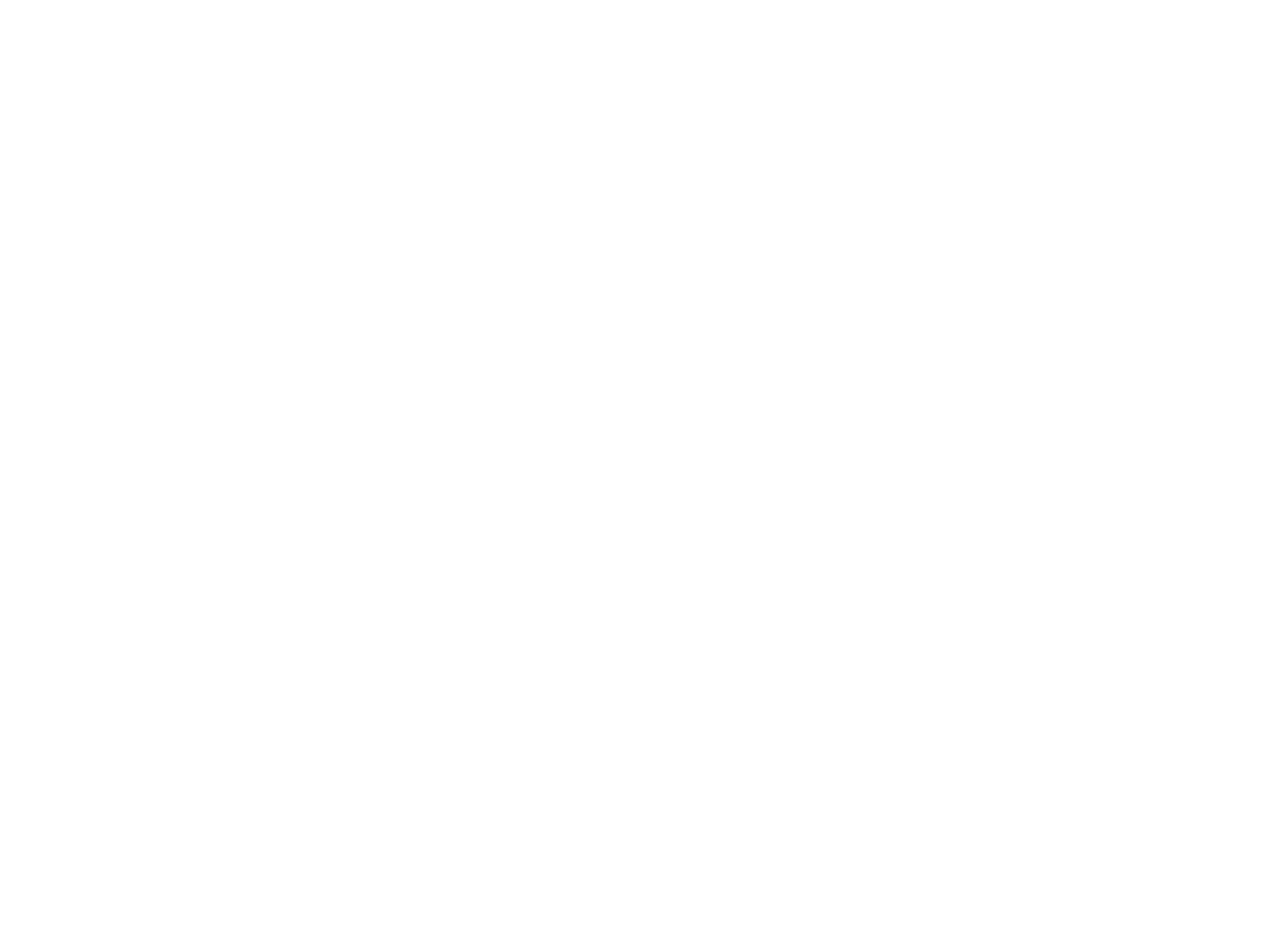
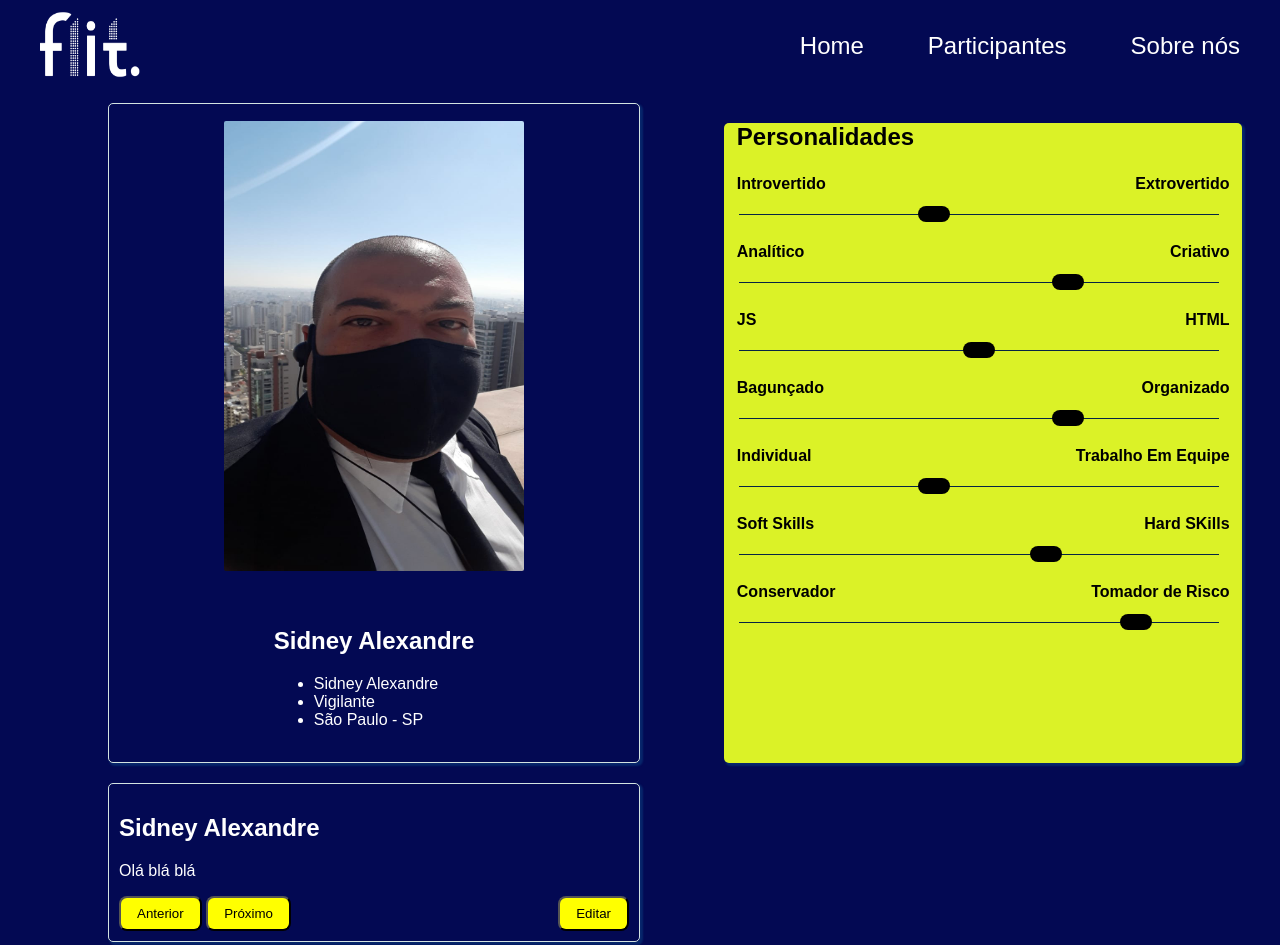
Before and after one commit to TSThiago/Flitdex, a plain HTML site: page pages/index.html in a window 1280 px wide. Before the commit the page ends 800 px from the top, so only its background shows below. Drawn offline with Linux system fonts and the light colour scheme.

Commit message:
Finalizando index e style. Falta ajustes na main.js.

```diff
--- a/pages/index.html
+++ b/pages/index.html
@@ -1,13 +1,109 @@
 <!DOCTYPE html>
 <html lang=>
+
 <head>
     <meta charset="UTF-8">
     <meta name="viewport" content="width=device-width, initial-scale=1.0">
-    <title>Flitdex</title>
+    <title>Sidney</title>
     <link rel="stylesheet" href="/styles/styles.css">
     <link rel="stylesheet" href="/src/main.js">
 </head>
+
 <body>
-    <div></div>
+    <header>
+        <section class="logo">
+            <img src="/assets/logo_semsite_semfundo.png" width="100px" height="75px" />
+        </section>
+        <nav>
+            <section class="navBar">
+                <a href="">Home</a>
+                <a href="">Participantes</a>
+                <a href="">Sobre nós</a>
+            </section>
+        </nav>
+    </header>
+    <main class="content">
+        <section class="presentation">
+            <div>
+                <img id="sidneyImg" src="/assets/IMG-20200517-WA0013.jpg" width="300" height="450"/>
+            </div>
+            <div>
+                <h2>Sidney Alexandre</h2>
+                <ul>
+                    <li>Sidney Alexandre</li>
+                    <li>Vigilante</li>
+                    <li>São Paulo - SP</li>
+                </ul>
+            </div>
+
+        </section>
+        <section class="description">
+            <h2>Sidney Alexandre</h2>
+            <p>Olá blá blá</p>
+            <div class="buttons">
+                <div>
+                    <button class="button">Anterior</button>
+                    <button class="button">Próximo</button>
+                </div>
+                <div>
+                    <button class="button">Editar</button>
+                </div>
+            </div>
+        </section>
+
+        <section>
+            <div class="table">
+                <div class="title">
+                    <h2>Personalidades</h2>
+                </div>
+
+                <div class="tableDivs">
+                    <div class="RangePersonalities">
+                        <span>Introvertido</span>
+                        <span>Extrovertido</span>
+                    </div>
+                    <input value="40" type="range">
+
+                    <div class="RangePersonalities">
+                        <span>Analítico</span>
+                        <span>Criativo</span>
+                    </div>
+                    <input value="70" type="range">
+
+                    <div class="RangePersonalities">
+                        <span>JS</span>
+                        <span>HTML</span>
+                    </div>
+                    <input value="50" type="range">
+
+                    <div class="RangePersonalities">
+                        <span>Bagunçado</span>
+                        <span>Organizado</span>
+                    </div>
+                    <input value="70" type="range">
+
+                    <div class="RangePersonalities">
+                        <span>Individual</span>
+                        <span>Trabalho Em Equipe</span>
+                    </div>
+                    <input value="40" type="range">
+
+                    <div class="RangePersonalities">
+                        <span>Soft Skills</span>
+                        <span>Hard SKills</span>
+                    </div>
+                    <input value="65" type="range">
+
+                    <div class="RangePersonalities">
+                        <span>Conservador</span>
+                        <span>Tomador de Risco</span>
+                    </div>
+                    <input value="85" type="range">
+                </div>
+            </div>
+
+        </section>
+
 </body>
+
 </html>
--- a/src/main.js
+++ b/src/main.js
@@ -0,0 +1,32 @@
+const textButton = document.getElementById('editButton')
+const changedText = document.getElementById('text')
+
+if (window.localStorage.length === 0) {
+    function changeText(e) {
+        changedText.textContent = window.localStorage.getItem("NewText")
+    }
+
+    function inputNewText(e) {
+        e.target.value = prompt("insira o novo texto:")
+        window.localStorage.setItem("NewText", e.target.value)
+        changeText(e)
+    }
+
+    textButton.addEventListener('click', inputNewText)
+
+} else {
+
+    changedText.textContent = window.localStorage.getItem("NewText")
+    function changeText(e) {
+        changedText.textContent = window.localStorage.getItem("NewText")
+    }
+
+    function inputNewText(e) {
+        e.target.value = prompt("insira o novo texto:")
+        window.localStorage.setItem("NewText", e.target.value)
+        changeText(e)
+    }
+
+    textButton.addEventListener('click', inputNewText)
+
+}
--- a/styles/styles.css
+++ b/styles/styles.css
@@ -0,0 +1,169 @@
+/* Body */
+
+body {
+    background: #030953;
+    font-family: Arial, Helvetica, sans-serif;
+}
+
+/* Header */
+
+header {
+    min-height: 4vh;
+    display: flex;
+    align-items: center;
+    justify-content: space-between;
+}
+
+/* Navbar */
+
+nav {
+    height: 4vh;
+    display: flex;
+    align-items: center;
+}
+
+.logo {
+    display: flex;
+    margin-left: 2rem;
+    justify-content: flex-start;
+}
+
+.navBar {
+    display: flex;
+    align-items: center;
+}
+
+.navBar>a {
+    color: white;
+    font-size: 1.5rem;
+    margin-left: 2rem;
+    margin-right: 2rem;
+    text-decoration: none;
+    transition: color 1s;
+}
+
+.navBar>a:hover {
+    color: #eaf20b;
+}
+
+.presentation {
+    grid-area: profile;
+    display: flex;
+    flex-wrap: wrap;
+    justify-content: center;
+    align-items: center;
+    border: solid 1px rgb(211, 227, 225);
+    gap: 20px;
+    padding: 10px;
+    box-shadow: 2px 2px 2px 1px rgba(26, 153, 207, 0.2);
+    border-radius: 5px;
+}
+
+#sidneyImg {
+    border-radius: 2px;
+
+}
+
+/* Main */
+
+.description {
+    grid-area: description;
+    border: solid 1px rgb(211, 227, 225);
+    gap: 20px;
+    padding: 10px;
+    box-shadow: 2px 2px 2px 1px rgba(26, 153, 207, 0.2);
+    border-radius: 5px;
+}
+
+.content {
+    display: grid;
+    margin: 0 auto;
+    grid-template-columns: 20vw 20vw 40vw;
+    grid-template-areas: "profile profile skills" "description description skills";
+    justify-content: center;
+    padding: 20px;
+    gap: 20px;
+    color: white;
+}
+
+.button {
+    padding: 8px 16px;
+    border-radius: 8px;
+    background-color: yellow;
+    cursor: pointer;
+}
+
+.buttons {
+    display: flex;
+    justify-content: space-between;
+}
+
+.button:hover {
+    box-shadow: none;
+    background-color: white;
+}
+
+
+/* Table Part */
+
+.table {
+    background-color: #dbf227;
+    margin-top: 2vh;
+    margin-left: 5vw;
+    grid-area: table;
+    width: 40.5vw;
+    height: 80vh;
+    box-shadow: 2px 2px 2px 1px rgba(26, 153, 207, 0.2);
+    border-radius: 5px;
+}
+
+.title {
+    margin-top: 1vh;
+    margin-left: 1vw;
+    width: 32vw;
+    background-color: #dbf227;
+}
+
+.title h2 {
+    background-color: #dbf227;
+    color: black;
+    font-weight: bolder;
+
+}
+
+.tableDivs {
+    background-color: #dbf227;
+    margin: 2vh 1vw;
+}
+
+.tableDivs span {
+    background-color: #dbf227;
+    color: black;
+    font-weight: bolder;
+}
+
+.RangePersonalities {
+    display: flex;
+    justify-content: space-between;
+    margin-top: 3vh;
+    margin-bottom: 1vh;
+    background-color: #dbf227;
+}
+
+input[type='range'] {
+    -webkit-appearance: none;
+    appearance: none;
+    height: 1px;
+    background-color: #062444;
+    width: 30rem;
+}
+
+input[type='range']::-webkit-slider-thumb {
+    width: 2rem;
+    height: 1rem;
+    background-color: black;
+    border-radius: 1rem;
+    -webkit-appearance: none;
+    appearance: none;
+    cursor: pointer;
+}
```
Also changed, not shown: assets/IMG-20200517-WA0013.jpg (added), assets/logo_semsite_semfundo.png (added), pages/teste.txt (added), styles/teste.txt (added).
